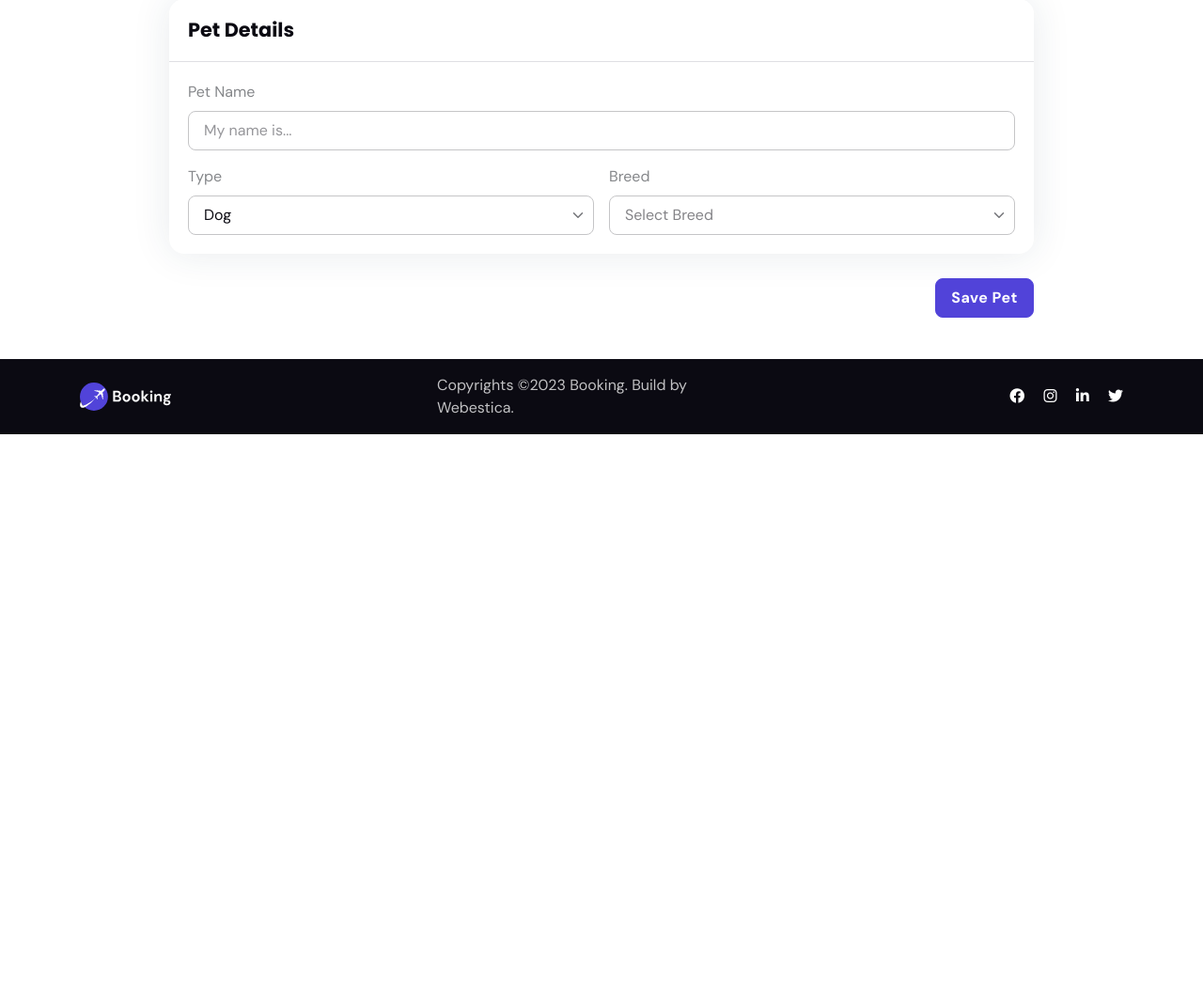
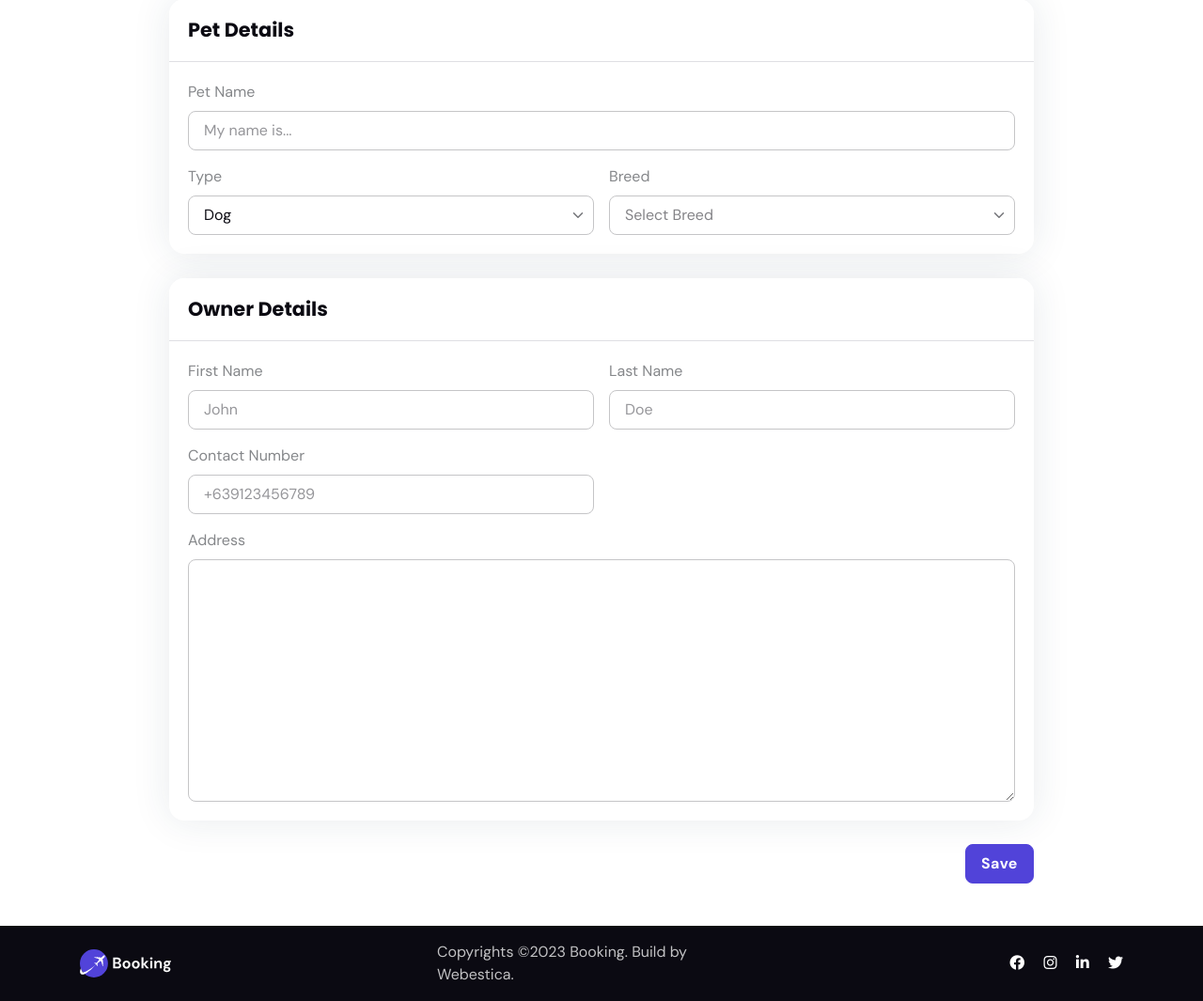
Before and after one commit to alchermd/woofstay, a Django app: page /hotel-admin/pets/create/ in a window 1280 px wide. Shown: the part 297-1362 px from the top of the page at 94% size. Before the commit the page ends 759 px from the top, so only its background shows below. Run offline with Django 4.2, Linux system fonts and the light colour scheme; some libraries are stand-ins or nearby versions.

Commit message:
Add owner details section

```diff
--- a/hotel_admin/templates/hotel_admin/pets/create.html
+++ b/hotel_admin/templates/hotel_admin/pets/create.html
@@ -2,9 +2,6 @@
 
 {% block content %}
 
-
-    <!-- =======================
-    Page Banner START -->
     <section class="pt-4 pt-md-5 pb-0">
         <div class="container">
             <div class="row">
@@ -17,28 +14,20 @@
             </div>
         </div>
     </section>
-    <!-- =======================
-    Page Banner END -->
 
-    <!-- =======================
-    Main content START -->
     <section>
         <div class="container">
             <div class="row">
                 <div class="col-lg-10 mx-auto">
                     <form class="vstack gap-4">
 
-                        <!-- Owner Detail START -->
                         <div class="card shadow">
-                            <!-- Card header -->
                             <div class="card-header border-bottom">
                                 <h5 class="mb-0">Pet Details</h5>
                             </div>
 
-                            <!-- Card body -->
                             <div class="card-body">
                                 <div class="row g-3">
-                                    <!-- Owner name -->
                                     <div class="col-12">
                                         <label class="form-label">Pet Name</label>
                                         <input type="text" class="form-control" placeholder="My name is...">
@@ -54,7 +43,6 @@
                                         </select>
                                     </div>
 
-                                    <!-- State -->
                                     <div class="col-md-6">
                                         <label class="form-label">Breed</label>
                                         <select class="form-select js-choice" data-search-enabled="true">
@@ -67,17 +55,45 @@
                                 </div>
                             </div>
                         </div>
-                        <!-- Owner Detail END -->
 
-                        <!-- Button -->
+
+                        <div class="card shadow">
+                            <div class="card-header border-bottom">
+                                <h5 class="mb-0">Owner Details</h5>
+                            </div>
+
+                            <div class="card-body">
+                                <div class="row g-3">
+                                    <div class="col-6">
+                                        <label class="form-label">First Name</label>
+                                        <input type="text" class="form-control" placeholder="John">
+                                    </div>
+
+                                    <div class="col-6">
+                                        <label class="form-label">Last Name</label>
+                                        <input type="text" class="form-control" placeholder="Doe">
+                                    </div>
+
+
+                                    <div class="col-6">
+                                        <label class="form-label">Contact Number</label>
+                                        <input type="text" class="form-control" placeholder="+639123456789">
+                                    </div>
+
+                                    <div class="col-md-12">
+                                        <label class="form-label">Address</label>
+                                        <textarea rows="10" class="form-control"></textarea>
+                                    </div>
+                                </div>
+                            </div>
+                        </div>
+
                         <div class="text-end">
-                            <a href="listing-added.html" class="btn btn-primary mb-0">Save Pet</a>
+                            <a href="#" class="btn btn-primary mb-0">Save</a>
                         </div>
                     </form>
                 </div>
             </div>
         </div>
     </section>
-    <!-- =======================
-    Main content END -->
 {% endblock %}
```
